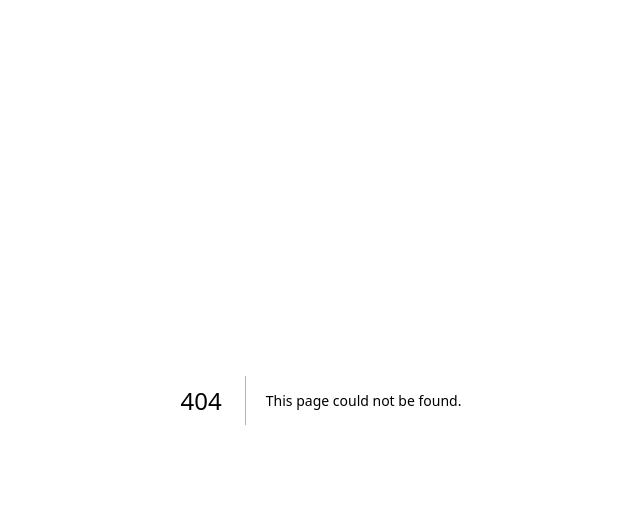
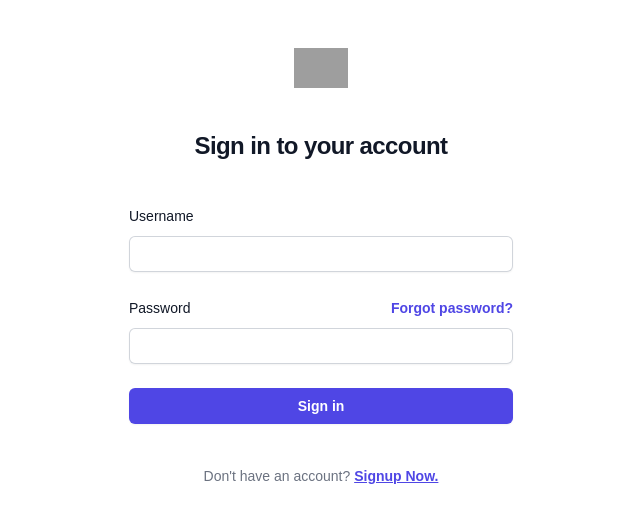
Before and after one commit to rahul94maurya/Plant-for-the-planet-task, a Next.js app: page /login in a window 1280 px wide. Before the commit this address had no page. Shown: the top 522 px of the page, without its empty margins (319-959 px from the left). Built offline with nearby package versions, Linux system fonts and the light colour scheme; grey boxes are pictures that could not be loaded.

Commit message:
basic skeleton of login page is ready

```diff
--- a/pages/index.tsx
+++ b/pages/index.tsx
@@ -1,5 +1,8 @@
 import Image from "next/image";
 import localFont from "next/font/local";
+import Link from "next/link";
+import { useRouter } from "next/router";
+import { useEffect } from "react";
 
 const geistSans = localFont({
   src: "./fonts/GeistVF.woff",
@@ -13,6 +16,14 @@
 });
 
 export default function Home() {
+  const router = useRouter();
+  useEffect(() => {
+    // const authStatus = localStorage.getItem("authStatus");
+    // if (!authStatus) {
+    //   router.push("/login");
+    // }
+  }, [router]);
+
   return (
     <div
       className={`${geistSans.variable} ${geistMono.variable} grid grid-rows-[20px_1fr_20px] items-center justify-items-center min-h-screen p-8 pb-20 gap-16 sm:p-20 font-[family-name:var(--font-geist-sans)]`}
@@ -64,26 +75,9 @@
         </div>
       </main>
       <footer className="row-start-3 flex gap-6 flex-wrap items-center justify-center">
-        <a
+        <Link
+          href="/signup"
           className="flex items-center gap-2 hover:underline hover:underline-offset-4"
-          href="https://nextjs.org/learn?utm_source=create-next-app&utm_medium=default-template-tw&utm_campaign=create-next-app"
-          target="_blank"
-          rel="noopener noreferrer"
-        >
-          <Image
-            aria-hidden
-            src="https://nextjs.org/icons/file.svg"
-            alt="File icon"
-            width={16}
-            height={16}
-          />
-          Learn
-        </a>
-        <a
-          className="flex items-center gap-2 hover:underline hover:underline-offset-4"
-          href="https://vercel.com/templates?framework=next.js&utm_source=create-next-app&utm_medium=default-template-tw&utm_campaign=create-next-app"
-          target="_blank"
-          rel="noopener noreferrer"
         >
           <Image
             aria-hidden
@@ -92,13 +86,11 @@
             width={16}
             height={16}
           />
-          Examples
-        </a>
-        <a
+          Sign UP
+        </Link>
+        <Link
+          href="/login"
           className="flex items-center gap-2 hover:underline hover:underline-offset-4"
-          href="https://nextjs.org?utm_source=create-next-app&utm_medium=default-template-tw&utm_campaign=create-next-app"
-          target="_blank"
-          rel="noopener noreferrer"
         >
           <Image
             aria-hidden
@@ -107,8 +99,8 @@
             width={16}
             height={16}
           />
-          Go to nextjs.org →
-        </a>
+          Login
+        </Link>
       </footer>
     </div>
   );
--- /dev/null
+++ b/pages/login/index.tsx
@@ -0,0 +1,93 @@
+import Link from "next/link";
+import React from "react";
+
+const LoginPage = () => {
+  return (
+    <div className="flex min-h-full flex-1 flex-col justify-center px-6 py-12 lg:px-8">
+      <div className="sm:mx-auto sm:w-full sm:max-w-sm">
+        <img
+          alt="Your Company"
+          src="https://tailwindui.com/img/logos/mark.svg?color=indigo&shade=600"
+          className="mx-auto h-10 w-auto"
+        />
+        <h2 className="mt-10 text-center text-2xl font-bold leading-9 tracking-tight text-gray-900">
+          Sign in to your account
+        </h2>
+      </div>
+
+      <div className="mt-10 sm:mx-auto sm:w-full sm:max-w-sm">
+        <form className="space-y-6">
+          <div>
+            <label
+              htmlFor="email"
+              className="block text-sm font-medium leading-6 text-gray-900"
+            >
+              Username
+            </label>
+            <div className="mt-2">
+              <input
+                id="email"
+                name="email"
+                type="email"
+                required
+                autoComplete="email"
+                className="block w-full rounded-md border-0 py-1.5 text-gray-900 shadow-sm ring-1 ring-inset ring-gray-300 placeholder:text-gray-400 focus:ring-2 focus:ring-inset focus:ring-indigo-600 sm:text-sm sm:leading-6"
+              />
+            </div>
+          </div>
+
+          <div>
+            <div className="flex items-center justify-between">
+              <label
+                htmlFor="password"
+                className="block text-sm font-medium leading-6 text-gray-900"
+              >
+                Password
+              </label>
+              <div className="text-sm">
+                <a
+                  href="#"
+                  className="font-semibold text-indigo-600 hover:text-indigo-500"
+                >
+                  Forgot password?
+                </a>
+              </div>
+            </div>
+            <div className="mt-2">
+              <input
+                id="password"
+                name="password"
+                type="password"
+                required
+                autoComplete="current-password"
+                className="block w-full rounded-md border-0 py-1.5 text-gray-900 shadow-sm ring-1 ring-inset ring-gray-300 placeholder:text-gray-400 focus:ring-2 focus:ring-inset focus:ring-indigo-600 sm:text-sm sm:leading-6"
+              />
+            </div>
+          </div>
+
+          <div>
+            <button
+              type="submit"
+              className="flex w-full justify-center rounded-md bg-indigo-600 px-3 py-1.5 text-sm font-semibold leading-6 text-white shadow-sm hover:bg-indigo-500 focus-visible:outline focus-visible:outline-2 focus-visible:outline-offset-2 focus-visible:outline-indigo-600"
+            >
+              Sign in
+            </button>
+          </div>
+        </form>
+
+        <p className="mt-10 text-center text-sm text-gray-500">
+          {/* Not a member?{" "} */}
+          {`Don't have an account?`}{" "}
+          <Link
+            href="/signup"
+            className="font-semibold leading-6 text-indigo-600 hover:text-indigo-500 underline"
+          >
+            Signup Now.
+          </Link>
+        </p>
+      </div>
+    </div>
+  );
+};
+
+export default LoginPage;
--- /dev/null
+++ b/pages/signup/index.tsx
@@ -0,0 +1,7 @@
+import React from "react";
+
+const SignupPage = () => {
+  return <div>This is signup page</div>;
+};
+
+export default SignupPage;
--- a/tailwind.config.ts
+++ b/tailwind.config.ts
@@ -14,6 +14,6 @@
       },
     },
   },
-  plugins: [],
+  plugins: [require("@tailwindcss/forms")],
 };
 export default config;
```
Also changed, not shown: package.json (+6 -5 lines), 1 other file (tests, documents, lock files or other folders).
